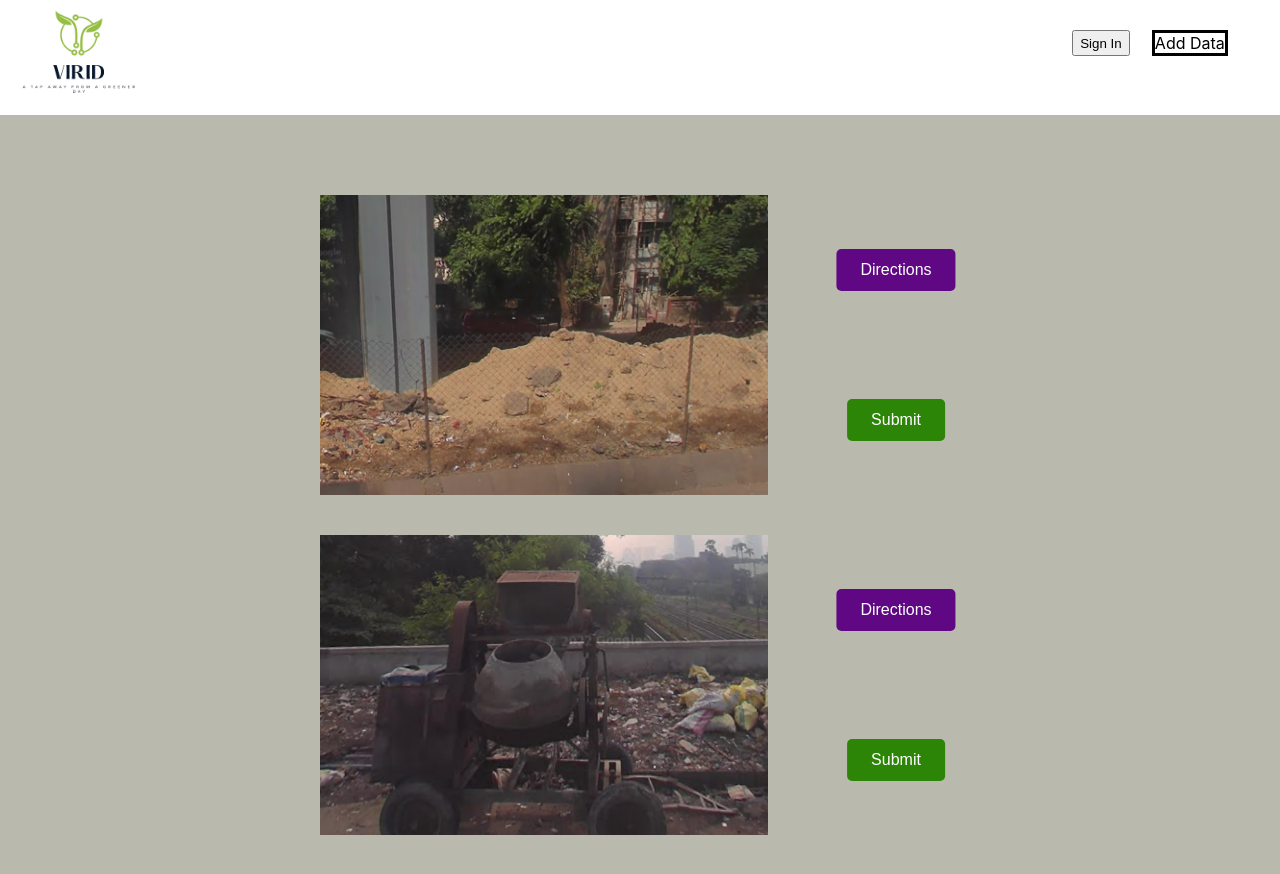
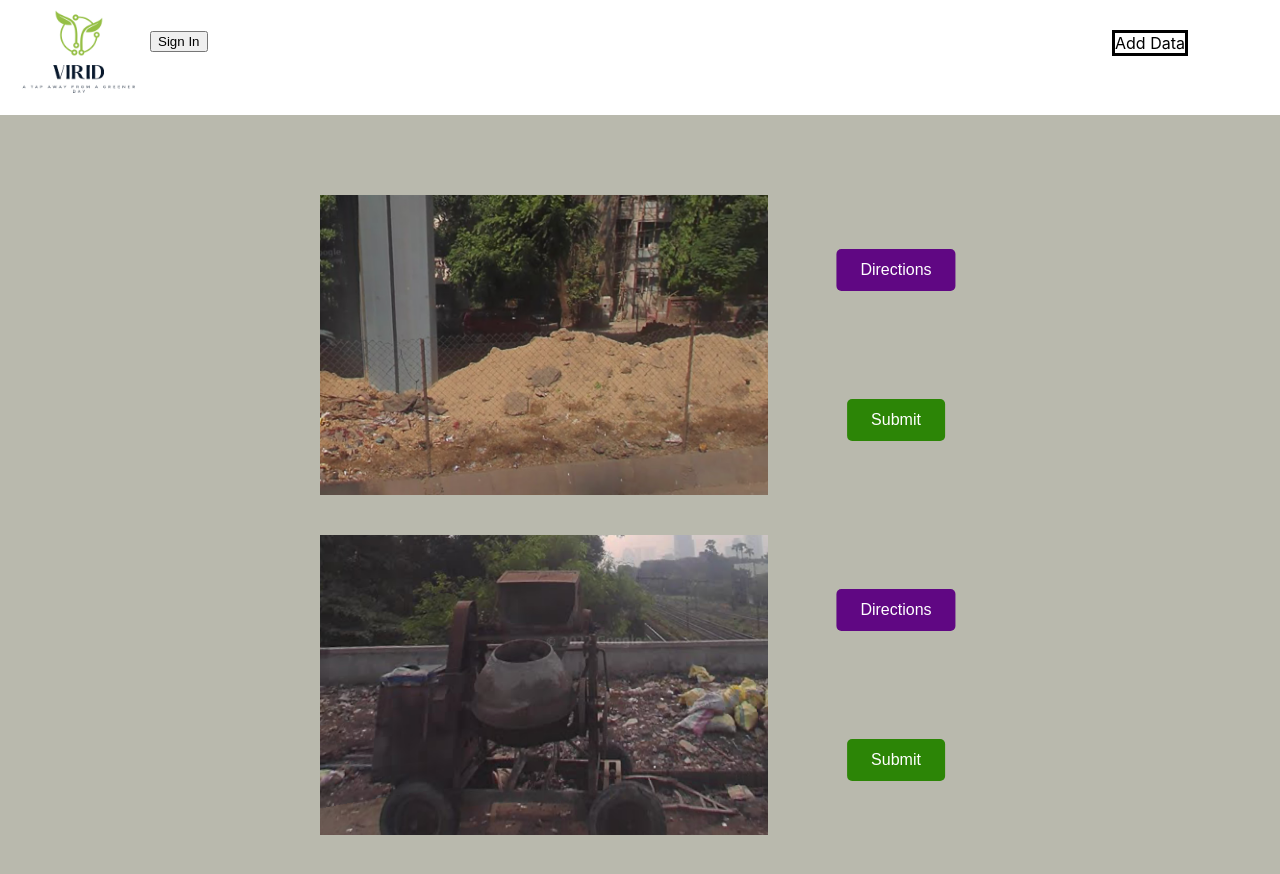
Before and after one commit to WMUStudent21/VIRID_, a React (Create React App) app in the folder my-app/: page / in a window 1280 px wide. Shown: the top 874 px of the page. Built offline with nearby package versions, Linux system fonts and the light colour scheme.

Commit message:
fixed app.js ui

```diff
--- a/my-app/src/App.css
+++ b/my-app/src/App.css
@@ -99,6 +99,11 @@
   background-color: white;
 
 }
+#left_wrapper {
+  position: absolute;
+  left: 150px;
+  top: 30px;
+}
 #right_wrapper {
   position: absolute;
   top: 30px;
--- a/my-app/src/App.js
+++ b/my-app/src/App.js
@@ -30,18 +30,21 @@ function App() {
     <div className="App">
         <div class = "navbar">
           <img class = "logo" src = {require('./Pictures/Logo.png')} alt = "Error"/>
-          <div id = "right_wrapper">
-          <div id = "nav-right">
-          {/* <button class="btn3" onClick = {sayHello} >Sign in</button> */}
+          <div id="left_wrapper">
           {error && <p>Authentication Error</p>}
           {!error && isLoading && <p>Loading...</p>}
           {!error && !isLoading && (
             <>
-              <LoginButton style={{float: 'right'}} class="btn3"/>
-              <LogoutButton style={{float: 'right'}} class="btn3"/>
-              <Profile style={{float: 'right'}}/>
+              <LoginButton style={{float: 'right', backgroundColor: 'white'}} class="btn3"/>
+              <LogoutButton style={{float: 'right', backgroundColor: 'white'}} class="btn3"/>
+              <Profile style={{float: 'left', backgroundColor: 'white'}}/>
             </>
           )}
+          </div>
+          <div id = "right_wrapper">
+          <div id = "nav-right">
+          {/* <button class="btn3" onClick = {sayHello} >Sign in</button> */}
+
 
       <Link  to="/add_poi" style={{ textDecoration: 'none', color: 'black', float: 'right', border: 'solid black', backGroundColor: 'black'}}>Add Data</Link>
       </div>
```
